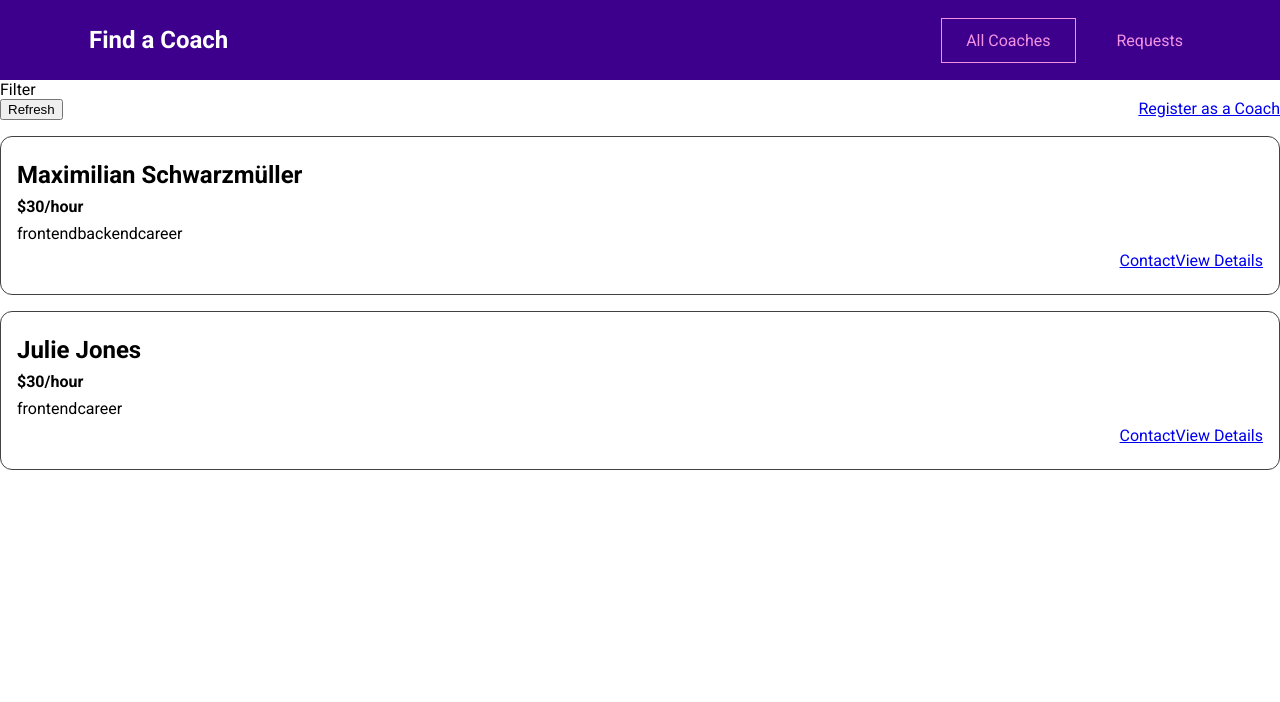
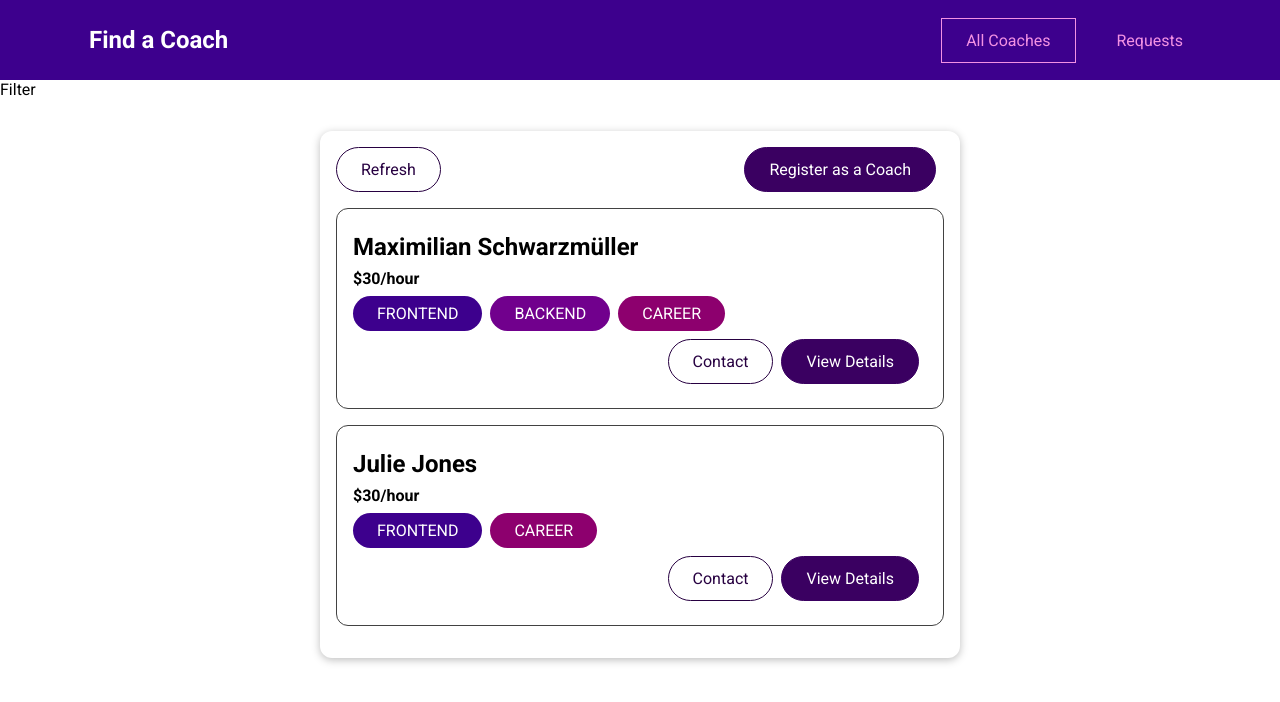
Before and after one commit to plarrea/vue-coach-finder-app, a Vue app: page /coaches in a window 1280 px wide. Shown: the top 702 px of the page. Built offline with nearby package versions, Linux system fonts and the light colour scheme.

Commit message:
use ui base components in item and list

```diff
--- a/src/components/coaches/CoachItem.vue
+++ b/src/components/coaches/CoachItem.vue
@@ -3,11 +3,16 @@
     <h3>{{ fullName }}</h3>
     <h4>${{ rate }}/hour</h4>
     <div>
-      <span v-for="area in areas" :key="area">{{ area }}</span>
+      <base-badge
+        v-for="area in areas"
+        :key="area"
+        :title="area"
+        :type="area"
+      ></base-badge>
     </div>
     <div class="actions">
-      <router-link :to="contactLink">Contact</router-link>
-      <router-link :to="detailsLink">View Details</router-link>
+      <base-button link :to="contactLink" mode="outline">Contact</base-button>
+      <base-button link :to="detailsLink">View Details</base-button>
     </div>
   </li>
 </template>
--- a/src/pages/coaches/CoachesList.vue
+++ b/src/pages/coaches/CoachesList.vue
@@ -1,9 +1,10 @@
 <template>
   <section>Filter</section>
   <section>
+    <base-card>
       <div class="controls">
-      <button>Refresh</button>
-      <router-link to="/register">Register as a Coach</router-link>
+        <base-button mode="outline">Refresh</base-button>
+        <base-button link to="/register">Register as a Coach</base-button>
       </div>
       <ul v-if="hasCoaches">
         <CoachItem
@@ -17,6 +18,7 @@
         />
       </ul>
       <h3 v-else>No coaches found.</h3>
+    </base-card>
   </section>
 </template>
 
```
Also changed, not shown: src/main.js (+7 -0 lines). Lines whose indentation alone changed are shown as unchanged.
